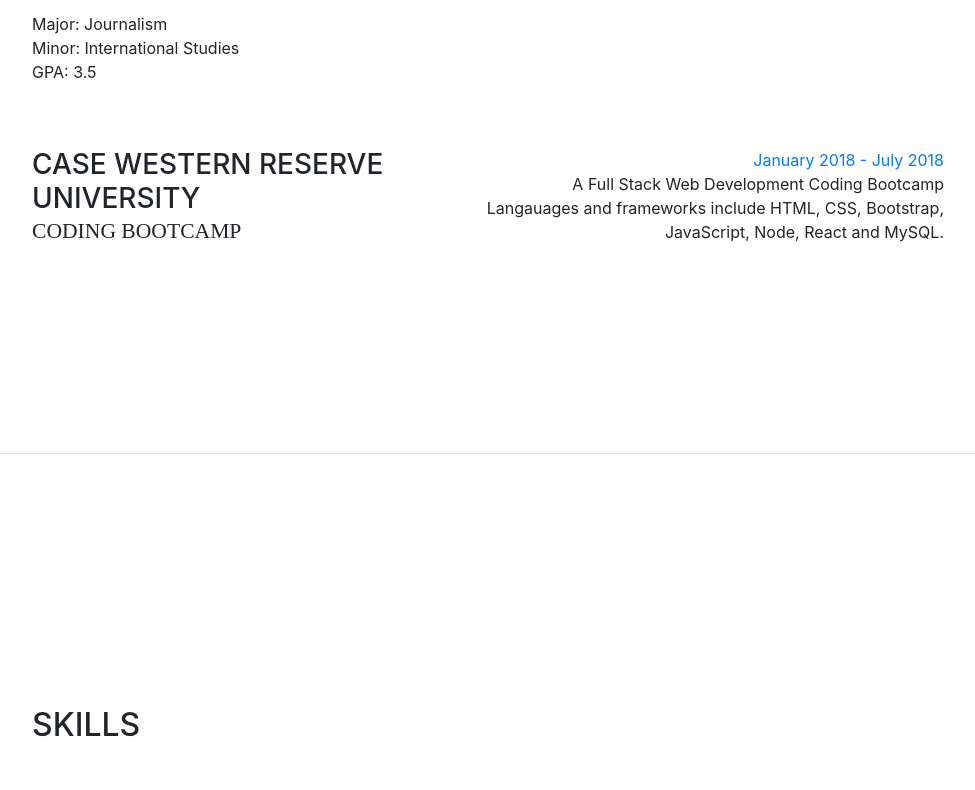
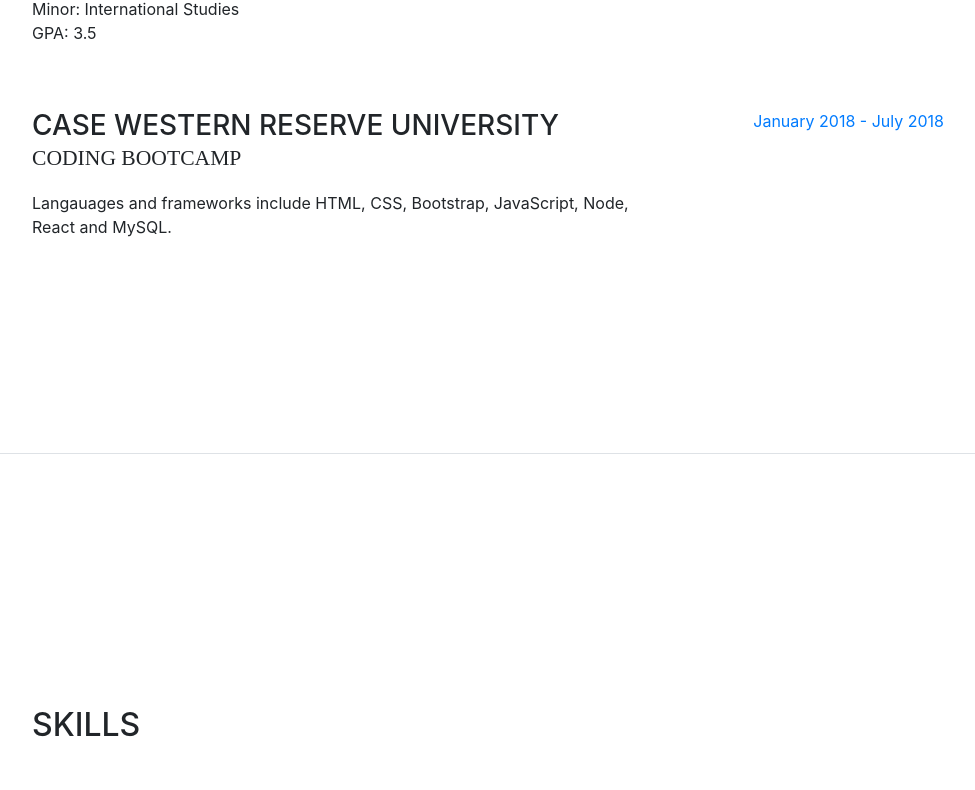
Before and after one commit to MattSkrajner/Bootstrap-Portfolio, a website with bundled scripts: page index.html in a window 1280 px wide. Shown: the part 2758-3548 px from the top of the page, without its empty margins (288-1263 px from the left). Built offline with nearby package versions, Linux system fonts and the light colour scheme; a web font is replaced by a local one.

Commit message:
fixed education section

```diff
--- a/index.html
+++ b/index.html
@@ -184,15 +184,14 @@
             </div>
           </div>
 
-          <div class="resume-item d-flex flex-column flex-md-row">
+          <div class="resume-item d-flex flex-column flex-md-row mb-5">
             <div class="resume-content mr-auto">
               <h3 class="mb-0">Case Western Reserve University</h3>
               <div class="subheading mb-3">Coding Bootcamp</div>
+              <p>Langauages and frameworks include HTML, CSS, Bootstrap, JavaScript, Node, React and MySQL. </p>
             </div>
             <div class="resume-date text-md-right">
               <span class="text-primary">January 2018 - July 2018</span>
-              <div>A Full Stack Web Development Coding Bootcamp</div>
-              <p>Langauages and frameworks include HTML, CSS, Bootstrap, JavaScript, Node, React and MySQL. </p>
             </div>
           </div>
 
```
